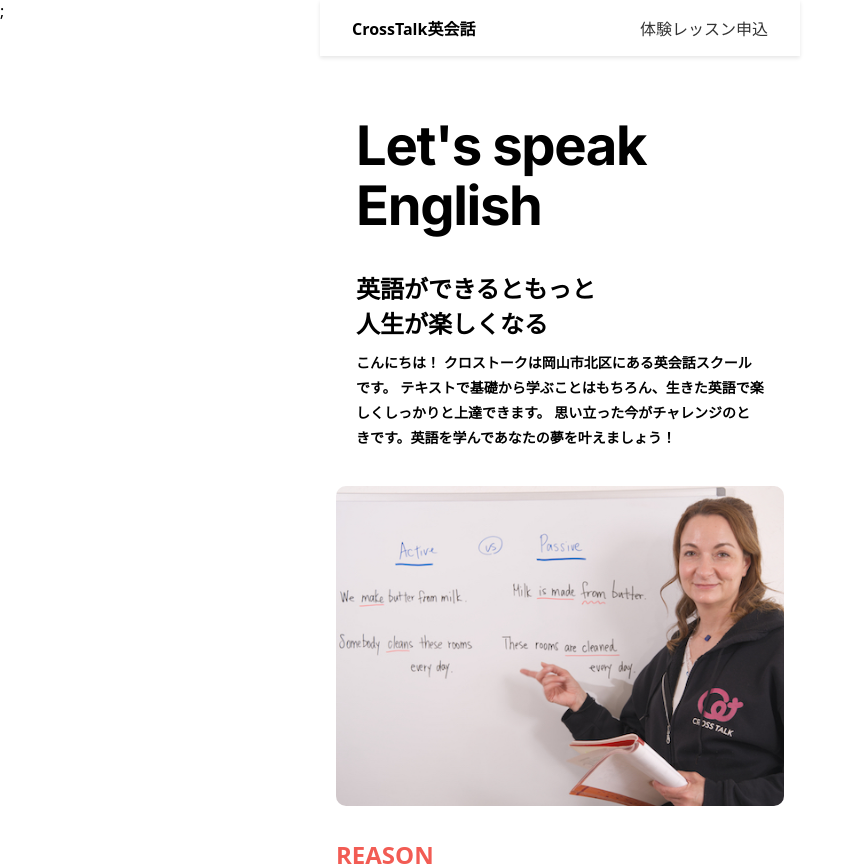
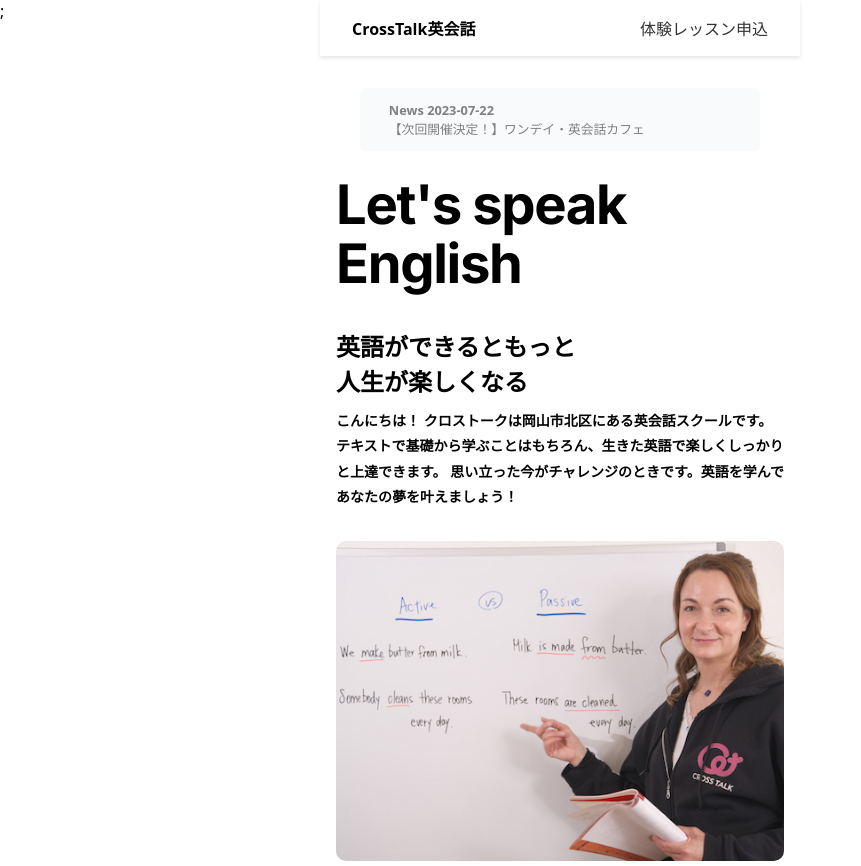
Before and after one commit to nyon3/CrossTalk-English, a Next.js app: page / in a window 1280 px wide. Shown: the top 866 px of the page, without its empty margins (0-861 px from the left). Built offline with nearby package versions, Linux system fonts and the light colour scheme; no server answers.

Commit message:
Added news banner

```diff
--- a/components/Banner/index.js
+++ b/components/Banner/index.js
@@ -1,9 +1,20 @@
 import styles from "./styles.module.css";
+import Link from "next/link";
 
-const Banner = ({}) => {
+const Banner = ({ newsData }) => {
   return (
     <div className={styles.banner}>
-      <p className={styles.message}>test</p>
+      {newsData.slice(0, 1).map(({ slug, date, title, index }) => (
+        <div key={index}>
+          <Link href={`/news/${slug}`}>
+            <p className={styles.message}>
+              <span style={{ fontWeight: "bold" }}>News {date}</span>
+              <br />
+              {title}
+            </p>
+          </Link>
+        </div>
+      ))}
     </div>
   );
 };
--- a/components/Banner/styles.module.css
+++ b/components/Banner/styles.module.css
@@ -1,8 +1,9 @@
 .banner {
   background-color: #f9fafc;
-  width: 45vh;
+  width: 50vh;
   margin-top: 2rem;
   border-radius: 5px;
+  padding: 0.8rem;
 }
 
 .container {
@@ -16,7 +17,7 @@
 }
 
 .message {
-  color: #333;
+  color: gray;
   font-size: 0.8rem;
   margin: 0;
   padding: 0 1rem;
--- a/components/Jumbotron/jumbotron.module.css
+++ b/components/Jumbotron/jumbotron.module.css
@@ -25,10 +25,10 @@
 
 .hero_section {
   display: flex;
-  padding: 20px;
+  padding: 0 0 1rem 0;
   flex-direction: column;
   justify-content: center;
-  margin: 1rem 0;
+  margin: 0 0 1rem 0;
   gap: 10px;
 }
 
--- a/components/News/index.js
+++ b/components/NewsSection/index.js
@@ -17,6 +17,8 @@ const NewsSection = ({ allPostsData }) => (
           }}
           key={slug}
         >
+          <small>{new Date(date).toLocaleDateString()}</small>
+          <br />
           <Link
             href={`/news/${slug}`}
             style={{
@@ -26,7 +28,6 @@ const NewsSection = ({ allPostsData }) => (
             {title}
           </Link>
           <br />
-          <small>{new Date(date).toLocaleDateString()}</small>
         </li>
       ))}
     </ul>
--- a/pages/index.js
+++ b/pages/index.js
@@ -16,7 +16,7 @@ import Layout from "@/components/layout";
 import Jumbotron from "@/components/Jumbotron/jumbotron";
 import FAQAccordion from "@/components/FaqAcordion";
 import SectionHeader from "@/components/SectionHeader";
-import NewsSection from "@/components/News";
+import NewsSection from "@/components/NewsSection";
 import InfoCard from "@/components/Card/InfoCard";
 import Banner from "@/components/Banner";
 // Card component for various card-based layouts
@@ -57,7 +57,7 @@ export default function Home({ allPostsData }) {
   return (
     <Layout>
       <main className={styles.wrapper}>
-        {/* <Banner /> */}
+        <Banner newsData={allPostsData} />
         <Jumbotron
           imgSrc={heroPic}
           imgAlt="英会話スクールで発音の練習をしている女性"
```
